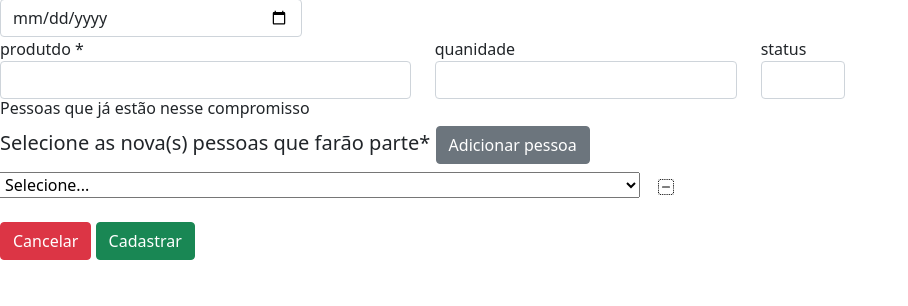
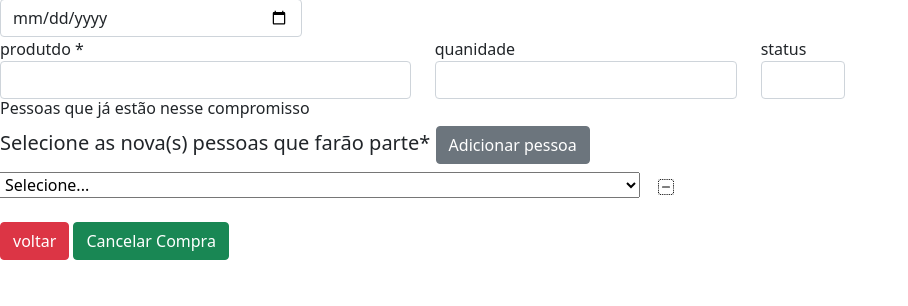
Before and after one commit to Hanzinza/salojavendas, a PHP site: page /php/editarCompraClienteForm.php in a window 1280 px wide. Shown: the part 301-607 px from the top of the page, without its empty margins (0-908 px from the left). Run offline with PHP 8.4, Linux system fonts and the light colour scheme; data that the repository does not hold is empty.

Commit message:
parte de editar cliente 25%

```diff
--- a/php/editarCompraClienteForm.php
+++ b/php/editarCompraClienteForm.php
@@ -243,8 +243,8 @@
 		<div class="form-group">
 			<label class="control-label"></label>
 			<div class="col-md-8">
-				<button  class="btn btn-danger" type="reset">Cancelar</button>
-				<button  class="btn btn-success" type="submit">Cadastrar</button>
+				<button  class="btn btn-danger" type="reset">voltar</button>
+				<button  class="btn btn-success" type="submit">Cancelar Compra</button>
 			</div>
 		</div>
 
```
Also changed, not shown: php/editarCompraCliente.php (+17 -0 lines).
